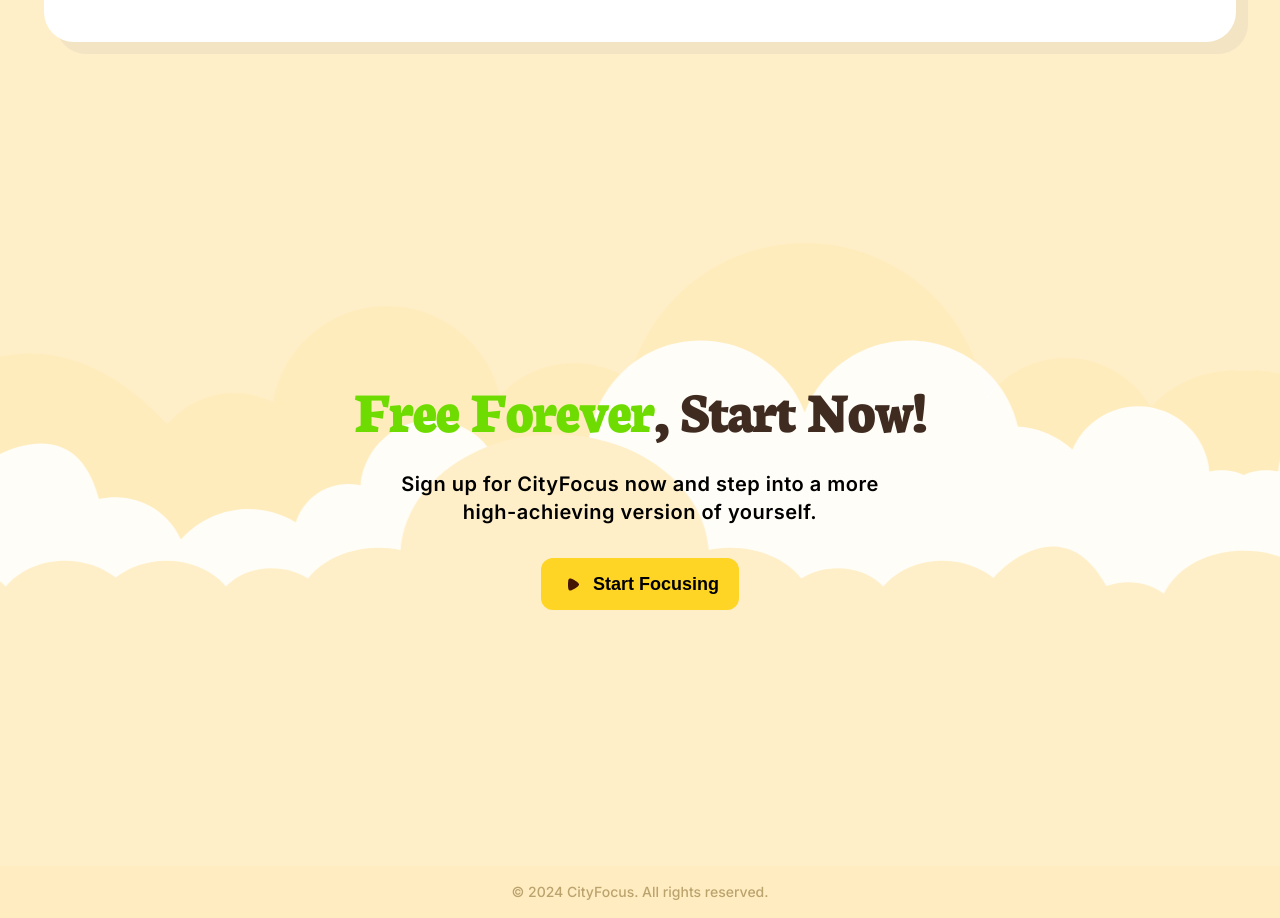
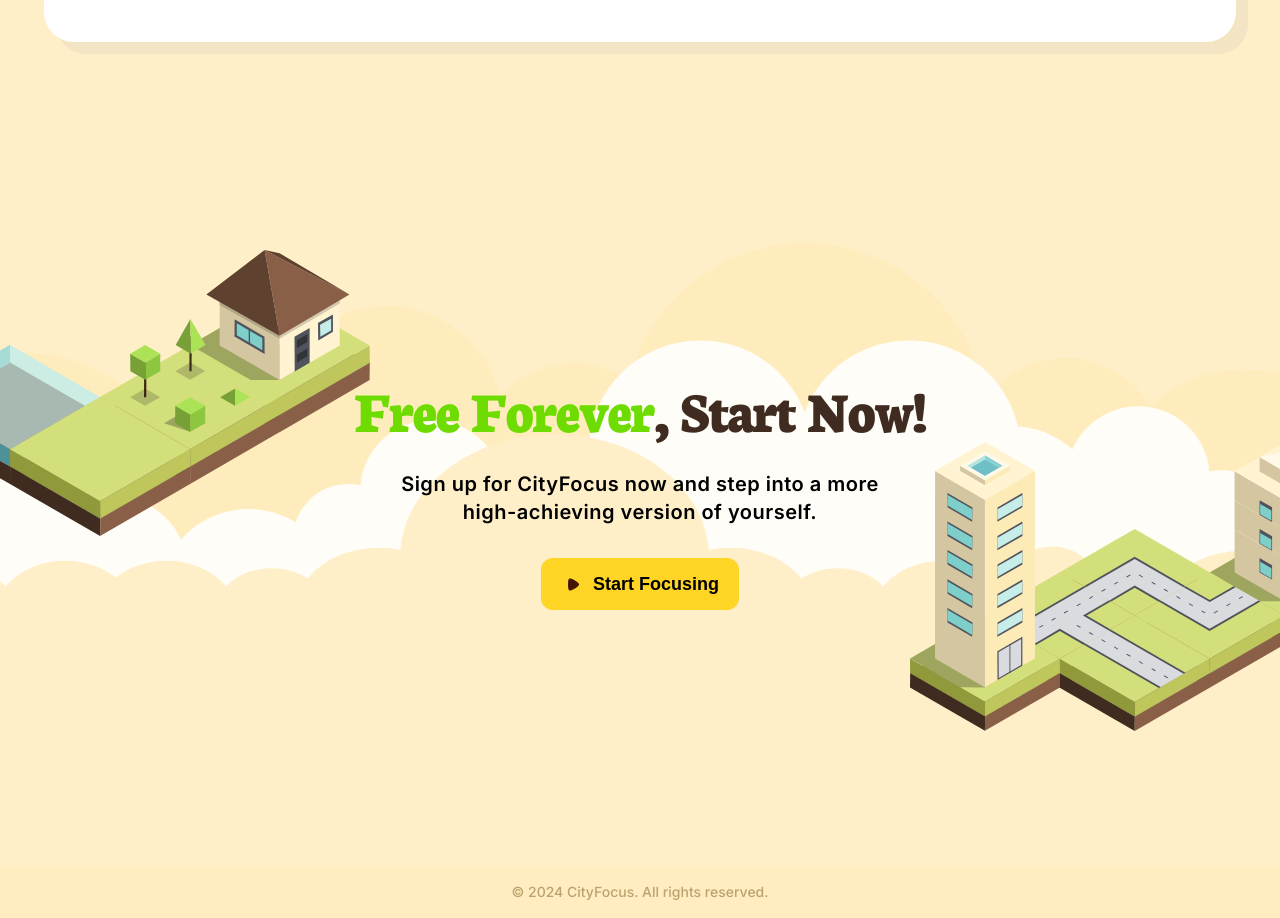
Before and after one commit to imran-baitham/Isometric, a Next.js app: page / in a window 1280 px wide. Shown: the part 4980-5898 px from the top of the page. Built offline with nearby package versions, Linux system fonts and the light colour scheme; a web font is replaced by a local one.

Commit message:
fixed the floating blocks with small screen

```diff
--- a/src/components/section/hero-section.tsx
+++ b/src/components/section/hero-section.tsx
@@ -31,7 +31,7 @@
         <div className="absolute inset-0 w-full h-full bg-[url(/assets/hero-long.svg)] bg-repeat-x bg-center translate-x-full"></div>
       </div>
       <div className="container relative mx-auto">
-        <div className="absolute -left-12 sm:left-0 top-20 lg:top-16 h-[120px] w-[120px] lg:h-[340px] lg:w-[252px]">
+        <div className="absolute -left-16 sm:left-0 top-52 sm:top-40 lg:top-10 h-[120px] w-[120px] lg:h-[340px] lg:w-[252px]">
           <Image
             src={"/assets/blocks/block-1.svg"}
             alt="block one"
@@ -41,7 +41,7 @@
             loading="lazy"
           />
         </div>
-        <div className="absolute -right-12 sm:right-0 top-52 lg:top-28 h-[120px] w-[120px] lg:h-[340px] lg:w-[252px]">
+        <div className="absolute -right-16 sm:right-0 top-52 lg:top-32 h-[120px] w-[120px] lg:h-[340px] lg:w-[252px]">
           <Image
             src={"/assets/blocks/block-2.svg"}
             alt="block two"
@@ -66,7 +66,8 @@
               <span className="text-tertiary"> Peak Productivity</span>
             </h1>
             <p className="text-balance max-w-5xl mx-auto text-center text-sm md:text-xl tracking-wide font-semibold py-4 mb-5">
-              Build your city, build your focus—one task at a time
+              Build your city, build your <br className="sm:hidden" /> focus—one
+              task at a time
             </p>
             <Button center startIcon>
               Start Focusing
--- a/src/components/section/start-section.tsx
+++ b/src/components/section/start-section.tsx
@@ -1,13 +1,36 @@
 import { Button, Container } from "@/components";
 import { Neuton_font } from "@/fonts";
 import { classNames } from "@/utils";
+import Image from "next/image";
 
 export default function StartSection() {
   return (
-    <div className="relative w-full overflow-hidden py-40 lg:py-64">
+    <div className="relative w-full overflow-hidden py-32 lg:py-64">
       <div className="absolute inset-0 w-[200%] h-full animate-cloud">
         <div className="absolute inset-0 w-full h-full bg-[url(/assets/hero-long.svg)] bg-repeat-x bg-center"></div>
         <div className="absolute inset-0 w-full h-full bg-[url(/assets/hero-long.svg)] bg-repeat-x bg-center translate-x-full"></div>
+      </div>
+      <div className="container relative mx-auto">
+        <div className="absolute max-sm:-top-20 lg:-top-32 max-sm:-left-36 -left-48 lg:-left-64 xl:-left-20 h-[220px] w-[220px] lg:h-[350px] lg:w-[450px]">
+          <Image
+            src={"/assets/blocks/block-3.svg"}
+            alt="block one"
+            width={563}
+            height={358}
+            layout="responsive"
+            loading="lazy"
+          />
+        </div>
+        <div className="absolute max-sm:top-36 lg:top-16 max-sm:-right-36 -right-48 lg:-right-64 xl:-right-20 h-[220px] w-[220px] lg:h-[350px] lg:w-[450px]">
+          <Image
+            src={"/assets/blocks/block-4.svg"}
+            alt="block one"
+            width={563}
+            height={358}
+            layout="responsive"
+            loading="lazy"
+          />
+        </div>
       </div>
       <Container className="relative flex items-center justify-center h-full">
         <div>
```
